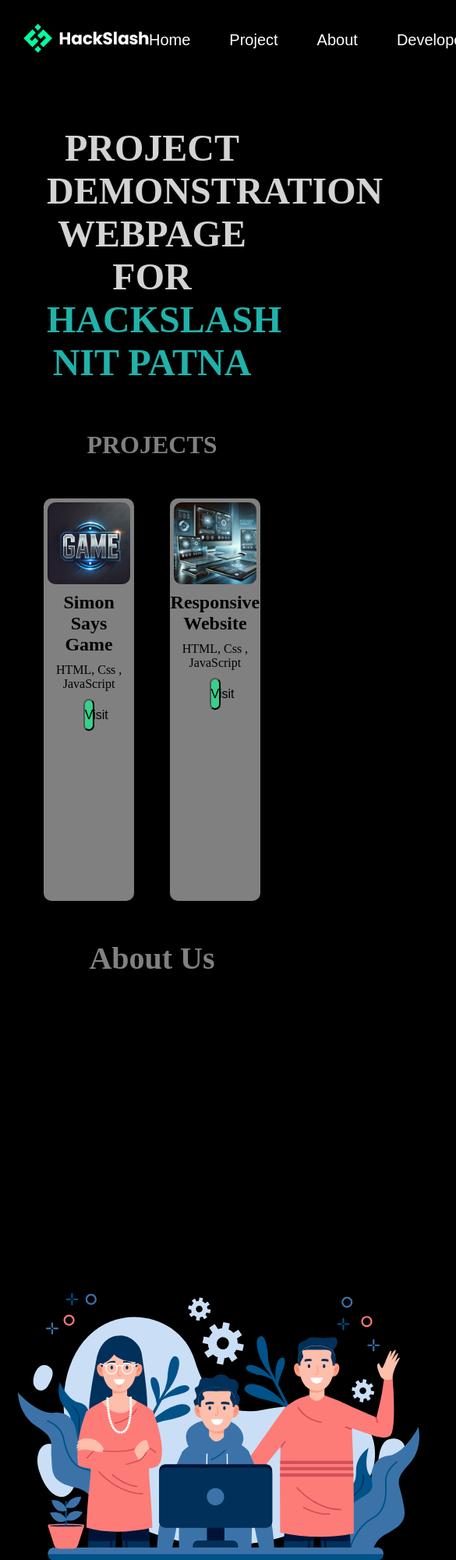
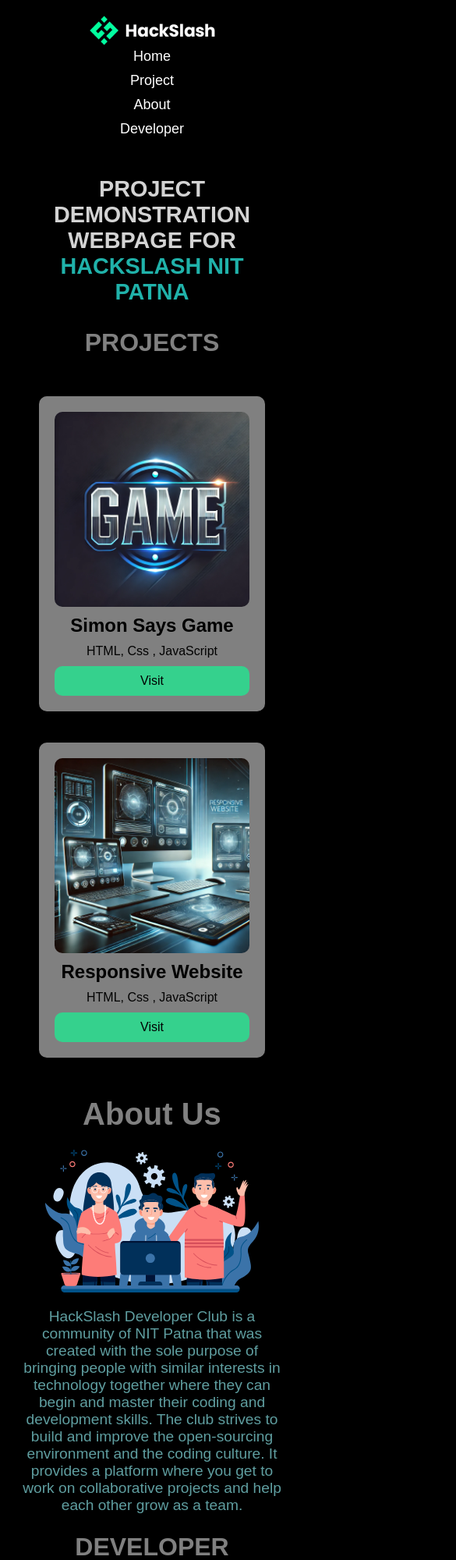
Before and after one commit to devofhelloworld/hackslash_project, a plain HTML site: page index.html in a window 390 px wide. Shown: the top 2000 px of the page at 78% size, 585 px wide, since content can reach past the window. Drawn offline with Linux system fonts and the light colour scheme.

Commit message:
Update style.css

```diff
--- a/style.css
+++ b/style.css
@@ -1,153 +1,238 @@
-*{
+
+* {
     margin: 0;
     padding: 0;
+    box-sizing: border-box;
 }
 
-body{
-background-color: rgb(0, 0, 0);
 
-background-repeat: no-repeat;
-background-size: cover;
-
+body {
+    background-color: black;
+    background-repeat: no-repeat;
+    background-size: cover;
+    font-family: Arial, Helvetica, sans-serif;
 }
 
-header{
+
+header {
     background-color: black;
-    padding: 30px;
-    margin: 0;
+    padding: 20px;
     display: flex;
     justify-content: space-between;
     align-items: center;
+    flex-wrap: wrap;
 }
+
+
 header ul {
     display: flex;
     align-items: center;
-    gap: 50px;
-    text-align: center;
+    gap: 30px;
     list-style: none;
+    flex-wrap: wrap;
 }
 
-header a{
+header a {
     text-decoration: none;
-    font-size: 20px;
-    font-family: Arial, Helvetica, sans-serif;
+    font-size: 18px;
     color: white;
+    transition: color 0.3s ease-in-out;
 }
-header a:hover{
+
+header a:hover {
     color: rgb(41, 172, 122);
 }
 
-.head{
+
+.head {
     text-align: center;
     padding: 60px;
     font-size: 2rem;
+}
+
+.s {
+    color: lightgrey;
+    text-shadow: 2px 2px 2px black;
+}
+
+.TWO {
+    color: lightseagreen;
+    text-shadow: 2px 2px 2px black;
+}
 
 
-
-}
-.TWO {
-    color: lightseagreen;
-    text-shadow: 2px 2px 2px   black;
-
-}
-.two{
+.two {
     padding: 50px;
     text-align: center;
-    justify-content: space-between;
-    align-items: center;
+}
 
+.projects {
+    display: flex;
+    justify-content: center;
+    flex-wrap: wrap;
+    gap: 40px;
+}
 
-}
-.s{
-    color: lightgrey;
-    text-shadow: 2px 2px 2px   black;
-}
-.projects{
+.project1, .project2 {
+    padding: 20px;
     display: flex;
-    justify-content: space-evenly;
-    gap: 40px;
-    align-items: center;
-
-
-}
-.project1 , .project2{
-
-    padding: 5px;
-    display: flex;
-    height: 60vh;
+    height: auto;
     text-align: center;
     align-items: center;
-    width: 27vw;
+    width: 90%;
+    max-width: 350px;
     background-color: grey;
     flex-direction: column;
     border-radius: 10px;
     box-shadow: 0 0 10px 5px black;
     gap: 10px;
+    transition: transform 0.3s ease-in-out;
+}
 
-}
-.projects img{
+.projects img {
     width: 100%;
     border-radius: 10px;
 }
 
-.knowus{
-    display: flex;
 
-    align-items: center;
-    font-size: 1.5rem;
-    justify-content: space-between;
-    color: cadetblue;
-    gap: 60px;
+.project1:hover, .project2:hover {
+    transform: scale(1.05);
 }
-.about{
+
+
+.about {
     padding: 6%;
     display: flex;
+    flex-wrap: wrap;
     text-align: center;
-    justify-content: space-between;
+    justify-content: center;
     align-items: center;
 }
 
-.developer{
+.knowus {
     display: flex;
-    padding: 6%;
-    justify-content: space-between;
-    gap: 5%;
+    flex-direction: column;
     align-items: center;
+    font-size: 1.2rem;
+    color: cadetblue;
+    text-align: center;
+    gap: 20px;
+}
 
-}
-.developer p{
-    text-align: center;
-    font-size: 1.5rem;
-    color: cadetblue;
-}
-.developer img{
-
-    border-radius: 60%;
-}
-footer{
-    text-align: center;
-    background-color: azure;
-    box-sizing: border-box;
-    padding: 3%;
-}
-.btn{
-    height: 8%;
-    width: 14%;
-    border-radius: 10px;
-    background-color: rgb(53, 209, 141);
-
-
+.knowus img {
+    width: 80%;
+    max-width: 400px;
 }
 
 
-.btn a{
+.developer {
+    display: flex;
+    flex-wrap: wrap;
+    padding: 6%;
+    justify-content: center;
+    align-items: center;
+    text-align: center;
+    gap: 30px;
+}
+
+.developer p {
+    font-size: 1.2rem;
+    color: cadetblue;
+    max-width: 600px;
+}
+
+.developer img {
+    border-radius: 50%;
+    width: 200px;
+    height: 200px;
+    object-fit: cover;
+}
+
+
+.btn {
+    padding: 10px 20px;
+    border-radius: 10px;
+    background-color: rgb(53, 209, 141);
+    border: none;
+    cursor: pointer;
+    transition: background-color 0.3s;
+}
+
+.btn:hover {
+    background-color: rgb(41, 172, 122);
+}
+
+.btn a {
     text-decoration: none;
     color: black;
     font-size: 1rem;
-    font-family: Arial, Helvetica, sans-serif;
 }
 
 
-.project1 :hover ,.project2 :hover{
-    transform: scale(1.2);
+footer {
+    text-align: center;
+    background-color: azure;
+    padding: 20px;
 }
+
+
+@media (max-width: 1024px) {
+    header {
+        flex-direction: column;
+        align-items: center;
+        text-align: center;
+    }
+
+    .projects {
+        flex-direction: column;
+        align-items: center;
+    }
+
+    .knowus {
+        flex-direction: column;
+        text-align: center;
+    }
+
+    .developer {
+        flex-direction: column;
+        text-align: center;
+    }
+}
+
+@media (max-width: 768px) {
+    .head {
+        font-size: 1.5rem;
+        padding: 40px;
+    }
+
+    .project1, .project2 {
+        width: 100%;
+        max-width: 300px;
+    }
+
+    .developer img {
+        width: 150px;
+        height: 150px;
+    }
+}
+
+@media (max-width: 480px) {
+    header ul {
+        flex-direction: column;
+        gap: 10px;
+    }
+
+    .head {
+        font-size: 1.2rem;
+        padding: 30px;
+    }
+
+    .developer img {
+        width: 120px;
+        height: 120px;
+    }
+
+    .btn {
+        width: 100%;
+    }
+}
```
